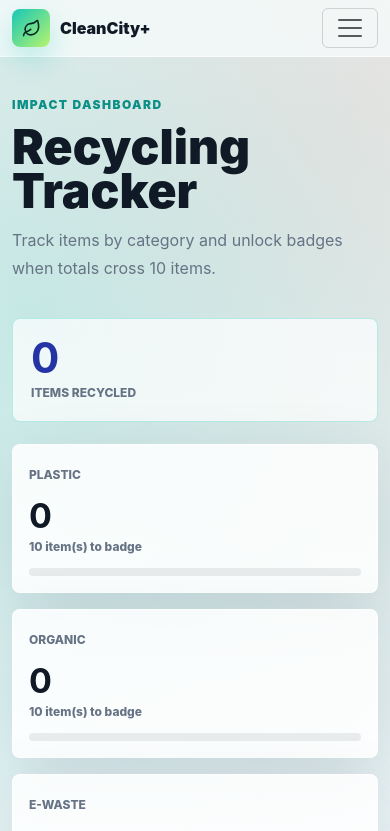
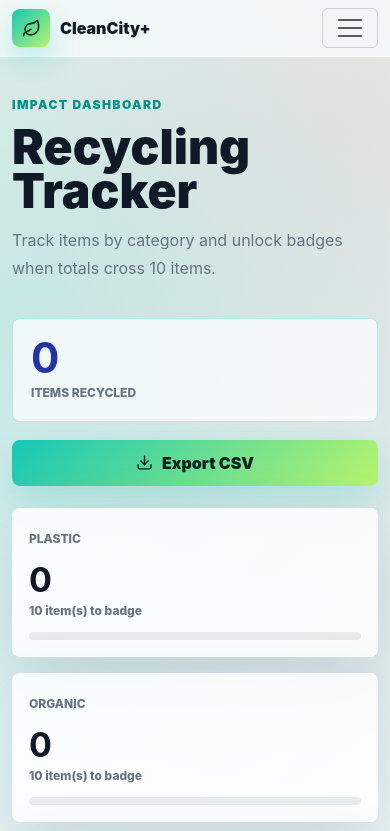
Before and after one commit to ezekielbroni15/cleancity-plus, a Next.js app: page /recycling-tracker in a window 390 px wide. Shown: the top 831 px of the page. Built offline with nearby package versions, Linux system fonts and the light colour scheme.

Commit message:
Add tracker CSV export

```diff
--- a/src/app/globals.css
+++ b/src/app/globals.css
@@ -463,6 +463,16 @@ textarea:focus-visible,
   align-items: flex-end;
   justify-content: space-between;
   gap: 20px;
+}
+
+.tracker-command-row {
+  display: flex;
+  justify-content: flex-end;
+  margin: -4px 0 8px;
+}
+
+.export-button.btn {
+  min-width: 148px;
 }
 
 .total-chip {
@@ -1019,6 +1029,14 @@ textarea:focus-visible,
     justify-content: space-between;
     width: 100%;
   }
+
+  .tracker-command-row {
+    justify-content: stretch;
+  }
+
+  .export-button.btn {
+    width: 100%;
+  }
 }
 
 @media (prefers-reduced-motion: reduce) {
--- a/src/app/recycling-tracker/page.js
+++ b/src/app/recycling-tracker/page.js
@@ -4,6 +4,7 @@ import { useState } from "react";
 import { Container } from "react-bootstrap";
 import Badge from "@/components/Badge";
 import Chart from "@/components/Chart";
+import ExportCsvButton from "@/components/ExportCsvButton";
 import FeedbackToast from "@/components/FeedbackToast";
 import TrackerForm from "@/components/TrackerForm";
 import TrackerTable from "@/components/TrackerTable";
@@ -50,6 +51,14 @@ export default function RecyclingTrackerPage() {
           </div>
         </header>
 
+        <div className="tracker-command-row">
+          <ExportCsvButton
+            entries={log.entries}
+            onExport={() => showNotice("Tracker logs exported as CSV.")}
+            onEmpty={() => showNotice("Add a recycling log before exporting CSV.")}
+          />
+        </div>
+
         <section className="summary-grid" aria-label="Category badge progress">
           {log.categoryTotals.map((item) => (
             <article key={item.category} className="summary-card">
--- /dev/null
+++ b/src/components/ExportCsvButton.jsx
@@ -0,0 +1,33 @@
+"use client";
+
+import { Button } from "react-bootstrap";
+import { Download } from "lucide-react";
+import { buildTrackerCsv } from "@/utils/csv";
+
+export default function ExportCsvButton({ entries, onExport, onEmpty }) {
+  const exportLogs = () => {
+    if (entries.length === 0) {
+      onEmpty?.();
+      return;
+    }
+
+    const csv = buildTrackerCsv(entries);
+    const blob = new Blob([csv], { type: "text/csv;charset=utf-8" });
+    const url = URL.createObjectURL(blob);
+    const link = document.createElement("a");
+    const date = new Date().toISOString().slice(0, 10);
+
+    link.href = url;
+    link.download = `cleancity-recycling-log-${date}.csv`;
+    link.click();
+    URL.revokeObjectURL(url);
+    onExport?.();
+  };
+
+  return (
+    <Button type="button" className="icon-button export-button" onClick={exportLogs}>
+      <Download aria-hidden="true" size={17} />
+      Export CSV
+    </Button>
+  );
+}
--- /dev/null
+++ b/src/utils/csv.js
@@ -0,0 +1,20 @@
+export function buildTrackerCsv(entries) {
+  const headers = ["Category", "Quantity", "Created At", "Updated At"];
+  const rows = entries.map((entry) => [
+    entry.category,
+    entry.quantity,
+    entry.createdAt,
+    entry.updatedAt || ""
+  ]);
+
+  return [headers, ...rows]
+    .map((row) =>
+      row
+        .map((cell) => {
+          const value = String(cell ?? "");
+          return `"${value.replaceAll('"', '""')}"`;
+        })
+        .join(",")
+    )
+    .join("\n");
+}
```
Also changed, not shown: 1 other file (tests, documents, lock files or other folders).
